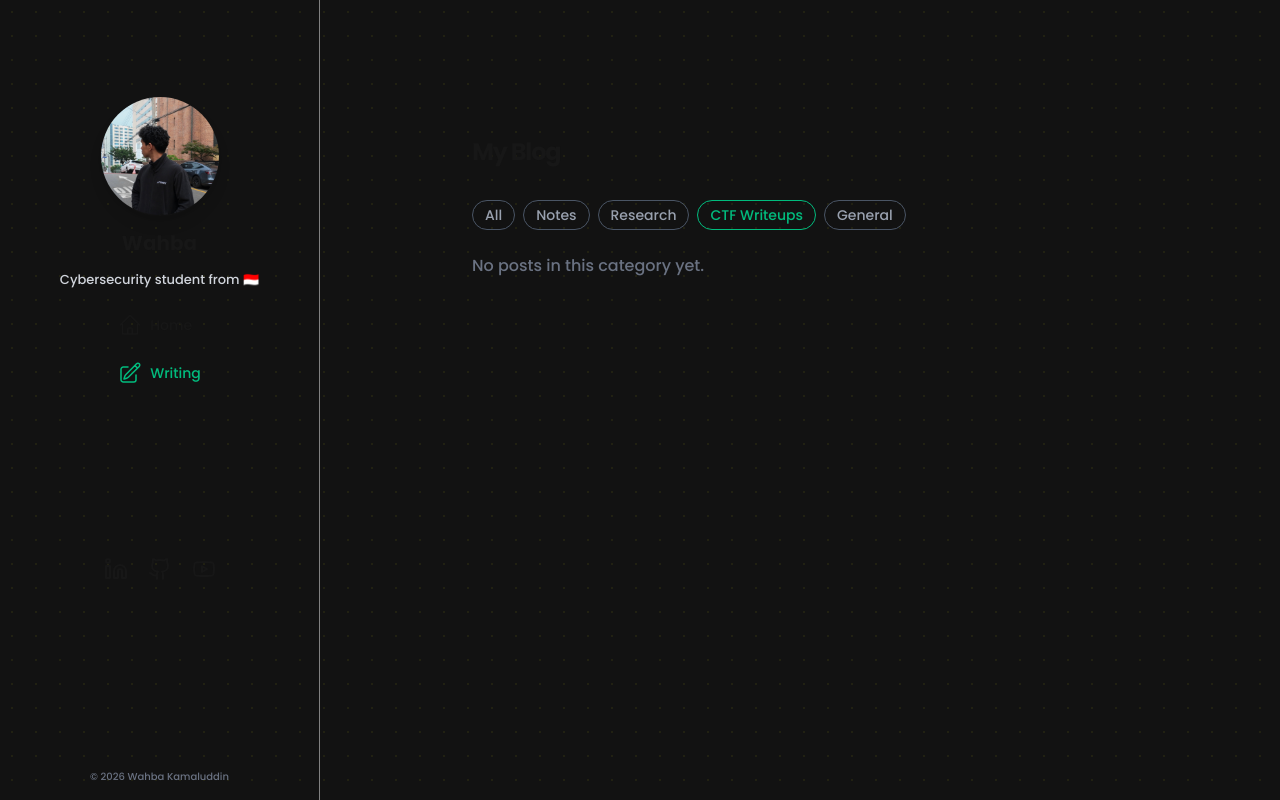
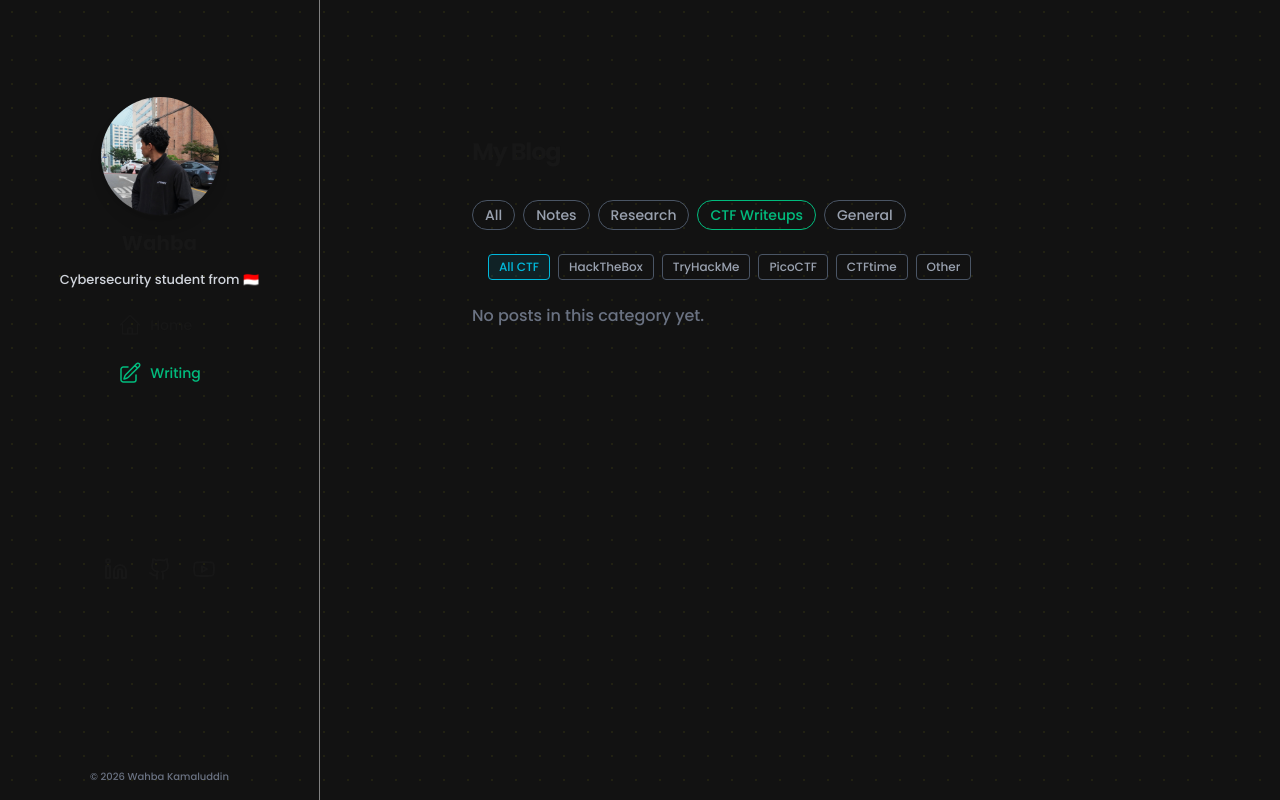
Before and after one commit to wahbakamaluddin/blog1, a Next.js app: page /writing in a window 1280 px wide. Both pictures are taken after a click on the button "CTF Writeups". Built offline with nearby package versions, Linux system fonts and the light colour scheme.

Commit message:
Add subcategory for ctf writeups

```diff
--- a/app/components/posts.tsx
+++ b/app/components/posts.tsx
@@ -4,12 +4,14 @@ import Link from 'next/link'
 import { useState } from 'react'
 
 export type Category = 'notes' | 'ctf' | 'general' | 'research'
+export type Competition = 'htb' | 'thm' | 'picoctf' | 'ctftime' | 'other'
 
 export interface Metadata {
   title: string
   publishedAt: string
   summary: string
   category?: Category
+  competition?: Competition
   image?: string
 }
 
@@ -27,11 +29,28 @@ const categories: { key: Category | 'all'; label: string }[] = [
   { key: 'general', label: 'General' },
 ]
 
+const competitions: { key: Competition | 'all'; label: string }[] = [
+  { key: 'all', label: 'All CTF' },
+  { key: 'htb', label: 'HackTheBox' },
+  { key: 'thm', label: 'TryHackMe' },
+  { key: 'picoctf', label: 'PicoCTF' },
+  { key: 'ctftime', label: 'CTFtime' },
+  { key: 'other', label: 'Other' },
+]
+
 const categoryColors: Record<Category, string> = {
   notes: 'bg-blue-500/20 text-blue-400',
   ctf: 'bg-red-500/20 text-red-400',
   general: 'bg-green-500/20 text-green-400',
   research: 'bg-purple-500/20 text-purple-400',
+}
+
+const competitionColors: Record<Competition, string> = {
+  htb: 'bg-emerald-500/20 text-emerald-400 border-emerald-500/30',
+  thm: 'bg-cyan-500/20 text-cyan-400 border-cyan-500/30',
+  picoctf: 'bg-orange-500/20 text-orange-400 border-orange-500/30',
+  ctftime: 'bg-pink-500/20 text-pink-400 border-pink-500/30',
+  other: 'bg-gray-500/20 text-gray-400 border-gray-500/30',
 }
 
 function formatDate(date: string, includeRelative = false): string {
@@ -72,9 +91,14 @@ function formatDate(date: string, includeRelative = false): string {
 
 export function BlogPosts({ posts }: { posts: BlogPost[] }) {
   const [activeCategory, setActiveCategory] = useState<Category | 'all'>('all')
+  const [activeCompetition, setActiveCompetition] = useState<Competition | 'all'>('all')
 
   const filteredPosts = posts
-    .filter((post) => activeCategory === 'all' || post.metadata.category === activeCategory)
+    .filter((post) => {
+      const categoryMatch = activeCategory === 'all' || post.metadata.category === activeCategory
+      const competitionMatch = activeCategory !== 'ctf' || activeCompetition === 'all' || post.metadata.competition === activeCompetition
+      return categoryMatch && competitionMatch
+    })
     .sort((a, b) => {
       if (new Date(a.metadata.publishedAt) > new Date(b.metadata.publishedAt)) {
         return -1
@@ -89,7 +113,12 @@ export function BlogPosts({ posts }: { posts: BlogPost[] }) {
         {categories.map((cat) => (
           <button
             key={cat.key}
-            onClick={() => setActiveCategory(cat.key)}
+            onClick={() => {
+              setActiveCategory(cat.key)
+              if (cat.key !== 'ctf') {
+                setActiveCompetition('all')
+              }
+            }}
             className={`px-3 py-1 text-sm rounded-full border transition-colors ${
               activeCategory === cat.key
                 ? 'border-emerald-500 text-emerald-500'
@@ -100,6 +129,25 @@ export function BlogPosts({ posts }: { posts: BlogPost[] }) {
           </button>
         ))}
       </div>
+
+      {/* Competition Filter (only show when CTF is active) */}
+      {activeCategory === 'ctf' && (
+        <div className="flex flex-wrap gap-2 mb-6 ml-4">
+          {competitions.map((comp) => (
+            <button
+              key={comp.key}
+              onClick={() => setActiveCompetition(comp.key)}
+              className={`px-2.5 py-1 text-xs rounded border transition-colors ${
+                activeCompetition === comp.key
+                  ? 'border-cyan-500 text-cyan-500 bg-cyan-500/10'
+                  : 'border-gray-600 text-gray-400 hover:border-cyan-500 hover:text-cyan-500 hover:bg-[#2f2f30]'
+              }`}
+            >
+              {comp.label}
+            </button>
+          ))}
+        </div>
+      )}
 
       {/* Posts List */}
       <div>
@@ -119,11 +167,18 @@ export function BlogPosts({ posts }: { posts: BlogPost[] }) {
                 <p className="text-neutral-900 dark:text-neutral-100 tracking-tight group-hover:underline">
                   {post.metadata.title}
                 </p>
-                {post.metadata.category && (
-                  <span className={`text-xs px-2 py-0.5 rounded-full ${categoryColors[post.metadata.category]}`}>
-                    {post.metadata.category}
-                  </span>
-                )}
+                <div className="flex gap-2 items-center">
+                  {post.metadata.category && (
+                    <span className={`text-xs px-2 py-0.5 rounded-full ${categoryColors[post.metadata.category]}`}>
+                      {post.metadata.category}
+                    </span>
+                  )}
+                  {post.metadata.competition && (
+                    <span className={`text-xs px-2 py-0.5 rounded border ${competitionColors[post.metadata.competition]}`}>
+                      {competitions.find((c) => c.key === post.metadata.competition)?.label || post.metadata.competition}
+                    </span>
+                  )}
+                </div>
               </div>
             </Link>
           ))
--- a/app/writing/utils.ts
+++ b/app/writing/utils.ts
@@ -2,12 +2,14 @@ import fs from 'fs'
 import path from 'path'
 
 export type Category = 'notes' | 'ctf' | 'general' | 'research'
+export type Competition = 'htb' | 'thm' | 'picoctf' | 'ctftime' | 'other'
 
 export type Metadata = {
   title: string
   publishedAt: string
   summary: string
   category?: Category
+  competition?: Competition
   image?: string
 }
 
```
